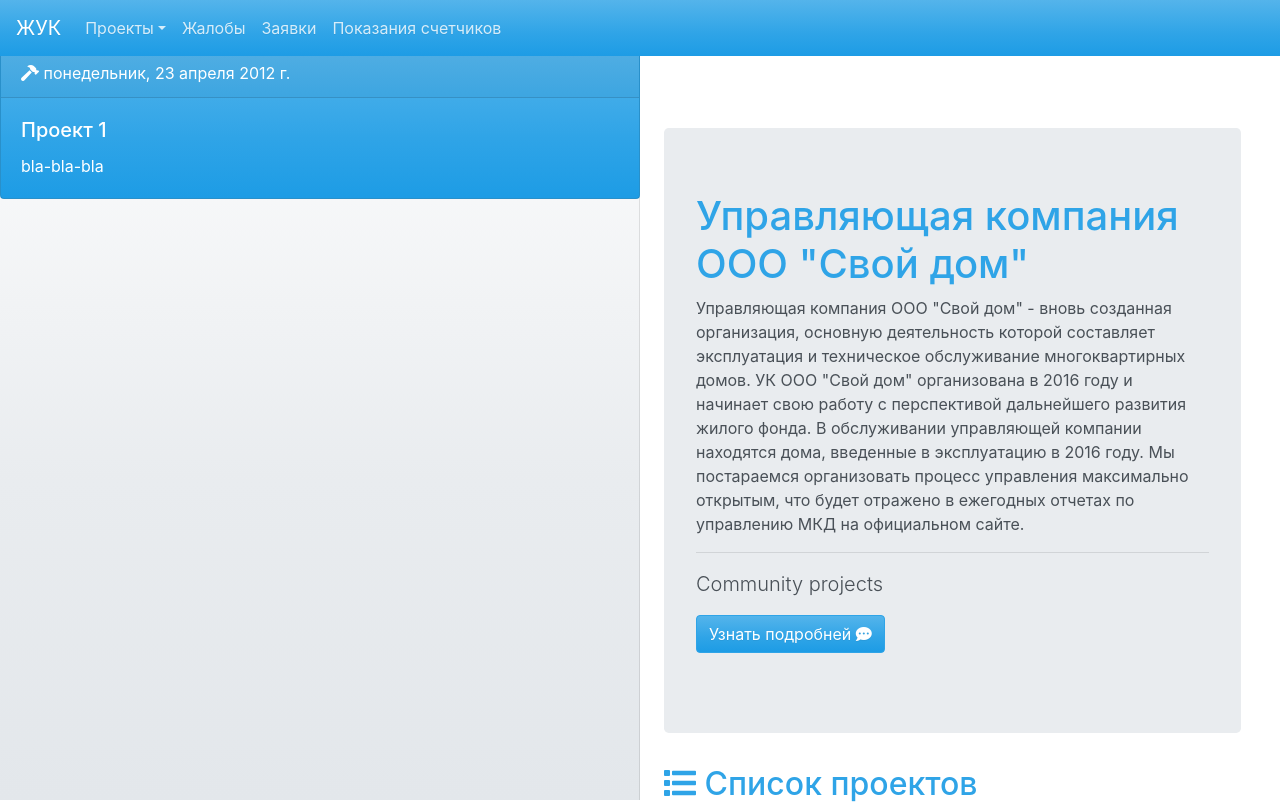
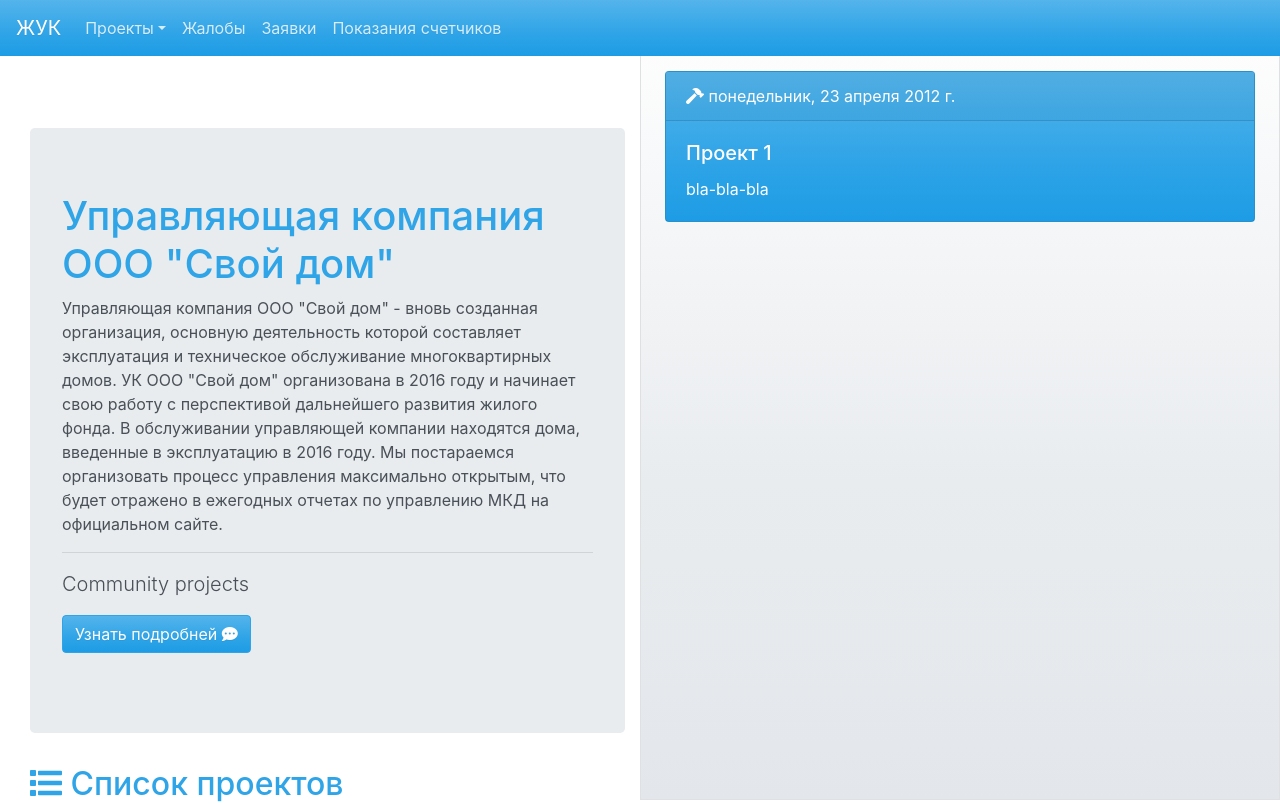
Before and after one commit to AlLevykin/leadersofdigital-ui, a React (Create React App) app: page / in a window 1280 px wide. Shown: the top 804 px of the page. Built offline with nearby package versions, Linux system fonts and the light colour scheme.

Commit message:
Изменена компоновка сервиса.

```diff
--- a/src/components/ui/ContentView.js
+++ b/src/components/ui/ContentView.js
@@ -5,10 +5,10 @@ import Project from '../containers/Project'
 
 const ContentView = ({content}) =>
 <Container fluid={true}>
-    <div className="col-md-6 col-lg-6 d-none d-md-block bg-light sidebar">
+    <div className="offset-6 col-6 px-4 bg-light sidebar">
         <Project/>
     </div>
-    <div className="col-md-6 col-lg-6 ml-sm-auto px-4" role="main">
+    <div className="col-6" role="main">
         <Projects/>
     </div>
 </Container>
```
Also changed, not shown: src/bootstrap.css.
